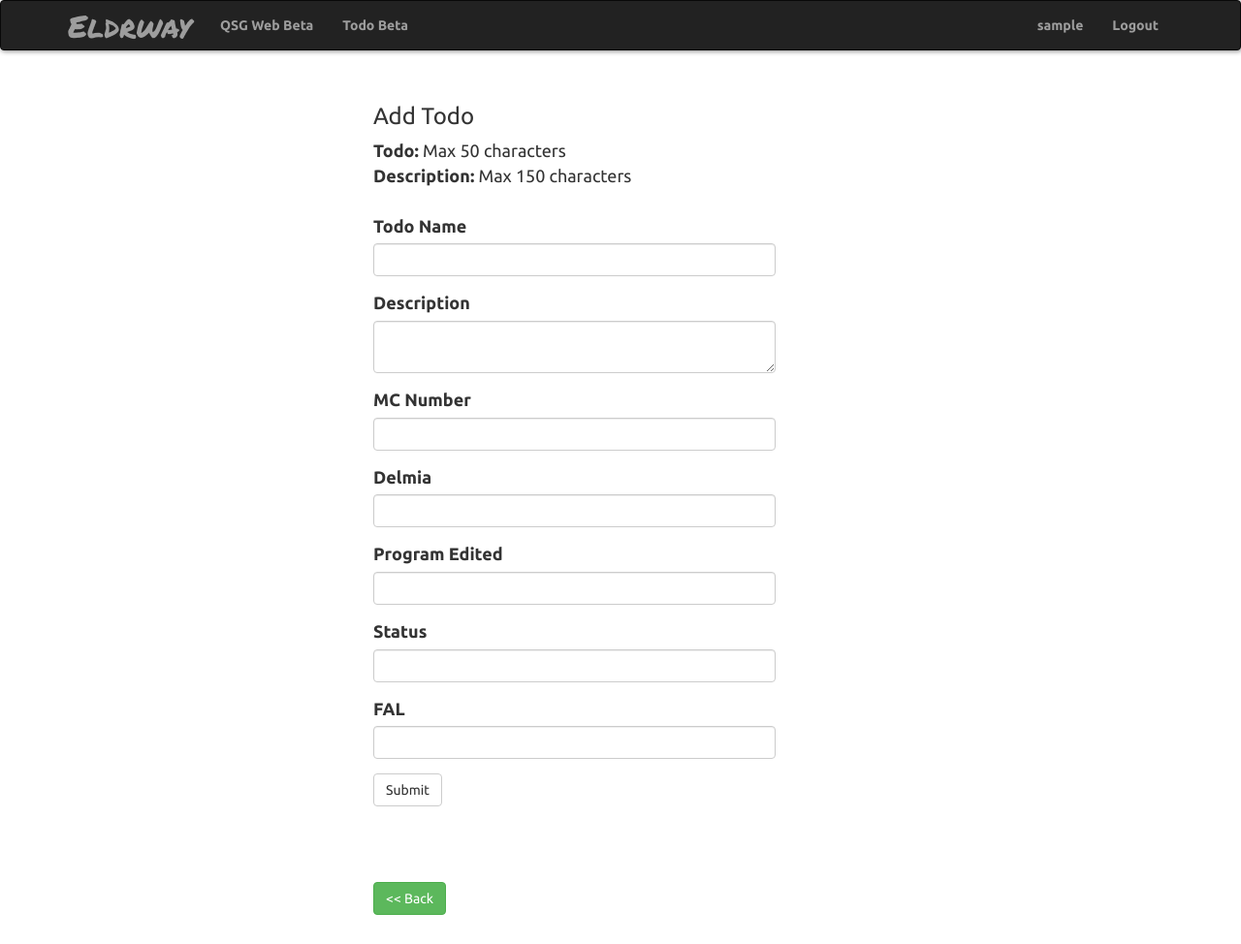
After one commit to outlaws42/elderway, a Flask app: page /add_todo in a window 1280 px wide. The commit adds this page. Shown: the whole page at 97% size. Run offline with Flask 2, Linux system fonts and the light colour scheme; the visitor is signed in with stand-in values (Sample User, id 1); data comes from the database, SQL or seed files in the repository; some libraries are stand-ins or nearby versions.

Commit message:
Added Todo

```diff
--- a/app/__init__.py
+++ b/app/__init__.py
@@ -43,6 +43,9 @@ def create_app(config_class=Config):
     from app.qsg import bp as qsg_bp
     app.register_blueprint(qsg_bp)
 
+    from app.todo import bp as todo_bp
+    app.register_blueprint(todo_bp)
+
     if not app.debug and not app.testing:
         if app.config['MAIL_SERVER']:
             auth = None
--- a/app/main/forms.py
+++ b/app/main/forms.py
@@ -1,6 +1,7 @@
 from flask import request
 from flask_wtf import FlaskForm
-from wtforms import StringField, SubmitField, TextAreaField, validators
+from wtforms import StringField, SubmitField, TextAreaField, validators, \
+IntegerField
 from wtforms.validators import ValidationError, DataRequired, Length
 # from flask_babel import _, lazy_gettext as _l
 from app.models import User
@@ -22,6 +23,16 @@ class EditProfileForm(FlaskForm):
 
 
 class TeamForm(FlaskForm):
-    team = StringField('Team Name', [validators.Length(min=1, max=200)])
+    team = StringField('Team Name', [validators.Length(min=1, max=75)])
     abbr = StringField('Team Abbreviation', [validators.Length(min=1, max=3)])
     submit = SubmitField('Submit')
+
+class TodoForm(FlaskForm):
+    todo = StringField('Todo Name', [validators.Length(min=1, max=75)])
+    desc = TextAreaField('Description', [validators.Length(min=1, max=150)])
+    mc_number = IntegerField('MC Number', [validators.NumberRange(min=1, max=1000000)])
+    dnc_doc = StringField('Delmia', [validators.Length(max=50)])
+    prog_edit = StringField('Program Edited', [validators.Length(max=50)])
+    status = StringField('Status', [validators.Length(max=50)])
+    fal = StringField('FAL', [validators.Length(max=50)])
+    submit = SubmitField('Submit')
--- a/app/models.py
+++ b/app/models.py
@@ -15,6 +15,7 @@ class User(UserMixin, db.Model):
     email = db.Column(db.String(120), index=True, unique=True)
     password_hash = db.Column(db.String(128))
     team = db.relationship('Teams', backref='author', lazy='dynamic')
+    todo = db.relationship('Todo', backref='author', lazy='dynamic')
 
     def __repr__(self):
         return '<User {}>'.format(self.username)
@@ -68,3 +69,20 @@ class Teams(db.Model):
     @validates('team', 'abbr')
     def convert_upper(self, key, value):
         return value.upper()
+
+class Todo(db.Model):
+    id = db.Column(db.Integer, primary_key=True)
+    todo = db.Column(db.String(75), nullable=False)
+    desc = db.Column(db.String(150), nullable=True)
+    mc_number = db.Column(db.Integer)
+    dnc_doc = db.Column(db.String(50), nullable=True)
+    prog_edit = db.Column(db.String(50), nullable=True)
+    status = db.Column(db.String(50), nullable=True)
+    fal = db.Column(db.String(50), nullable=True)
+    timestamp = db.Column(db.DateTime, index=True, default=datetime.utcnow)
+    user_id = db.Column(db.Integer, db.ForeignKey('user.id'))
+    __table_args__ = (db.UniqueConstraint('user_id', 'todo', name='todo_name'),
+                 )
+
+    def __repr__(self):
+        return '<Todo {}>'.format(self.todo)
--- a/app/templates/base.html
+++ b/app/templates/base.html
@@ -25,6 +25,9 @@
             <div class="collapse navbar-collapse" id="bs-example-navbar-collapse-1">
                 <ul class="nav navbar-nav ufont">
                     <li><a href="{{ url_for('qsg.qsg') }}">QSG Web Beta</a></li>
+                    {% if current_user.is_authenticated %}
+                    <li><a href="{{ url_for('todo.todo') }}">Todo Beta</a></li>
+                    {% endif %}
                 </ul>
                 <ul class="nav navbar-nav navbar-right ufont">
                     {% if current_user.is_anonymous %}
--- /dev/null
+++ b/app/templates/todo/add_todo.html
@@ -0,0 +1,25 @@
+{% extends "base.html" %}
+{% import 'bootstrap/wtf.html' as wtf %}
+
+{% block app_content %}
+<div class="col-sm-3">
+</div>
+<div class="col-sm-5">
+    <div class="main-content">
+    <h3>{% if type == 'Edit Todo' %}{{todo.todo}}{% else %}{{type}}{% endif %}</h3>
+    <div>
+      <b>Todo:</b> Max 50 characters<br />
+      <b>Description:</b> Max 150 characters
+    </div>
+    <br />
+
+    {% if form %}
+    {{ wtf.quick_form(form) }}
+    <br>
+    {% endif %}
+    <br>
+    <br>
+    <a href={{url_for('todo.todo')}} class="left btn btn-success"><< Back</a>
+  {% endblock %}
+</div>
+</div>
--- /dev/null
+++ b/app/todo/__init__.py
@@ -0,0 +1,5 @@
+from flask import Blueprint
+
+bp = Blueprint('todo', __name__)
+
+from app.todo import routes
--- /dev/null
+++ b/app/todo/routes.py
@@ -0,0 +1,69 @@
+import sys
+import time
+from datetime import datetime, date
+from flask import render_template, flash, redirect, url_for, request, g, \
+    jsonify, current_app
+from flask_login import current_user, login_required
+from app import db
+from app.main.forms import TodoForm
+from app.models import User, Todo
+from app.todo import bp
+
+
+@bp.before_app_request
+def before_request():
+    if current_user.is_authenticated:
+        current_user.last_seen = datetime.utcnow()
+        db.session.commit()
+
+@bp.route('/todo', methods=['GET', 'POST'])
+@login_required
+def todo():
+    todos = Todo.query.filter(Todo.user_id == current_user.id)
+    return render_template('todo/todo.html', title='Todo', todos=todos)
+
+@bp.route('/edit_todo/<string:id>', methods=['GET', 'POST'])
+@login_required
+def edit_todo(id):
+    todo = Todo.query.get(id)
+    form = TodoForm(obj=todo)
+    if form.validate_on_submit():
+        form.populate_obj(todo)
+        try:
+            db.session.merge(todo)
+            db.session.commit()
+            flash('{} was changed successfully!'.format(todo.todo), 'success')
+        except Exception as e:
+            flash('Team already exist', 'danger')
+            print(e, file=sys.stderr)
+        return redirect(url_for('todo.todo'))
+    return render_template('todo/add_todo.html', title='Edit Todo', form=form, type='Edit Todo', todo=todo)
+
+@bp.route('/add_todo', methods=['GET', 'POST'])
+@login_required
+def add_todo():
+    todo = Todo.query.filter(Todo.user_id == current_user.id)
+    form = TodoForm()
+    if form.validate_on_submit():
+        todo = Todo(todo=form.todo.data, desc=form.desc.data,
+                    mc_number=form.mc_number.data, dnc_doc=form.dnc_doc.data,
+                    prog_edit=form.prog_edit.data, status=form.status.data,
+                    fal=form.fal.data, author=current_user)
+        try:
+            db.session.add(todo)
+            db.session.commit()
+            flash('{} was added!'.format(todo), 'success')
+        except Exception as e:
+            flash('Team already exist', 'danger')
+            print(e, file=sys.stderr)
+        return redirect(url_for('todo.todo'))
+    return render_template('todo/add_todo.html', title='Add Todo', form=form, todo=todo, type='Add Todo')
+
+@bp.route('/delete_todo/<string:id>', methods=['POST'])
+@login_required
+def delete_todo(id):
+    todo = Todo.query.get(id)
+    db.session.delete(todo)
+    db.session.commit()
+    flash('{} Deleted'.format(todo.todo), 'success')
+    return redirect(url_for('todo.todo'))
```
Also changed, not shown: app/templates/todo/todo.html (added, +52 -0 lines), migrations/versions/23fc6671ba94_intial.py (renamed from migrations/versions/d1bc0f5fbc38_unique.py, +22 -4 lines).
